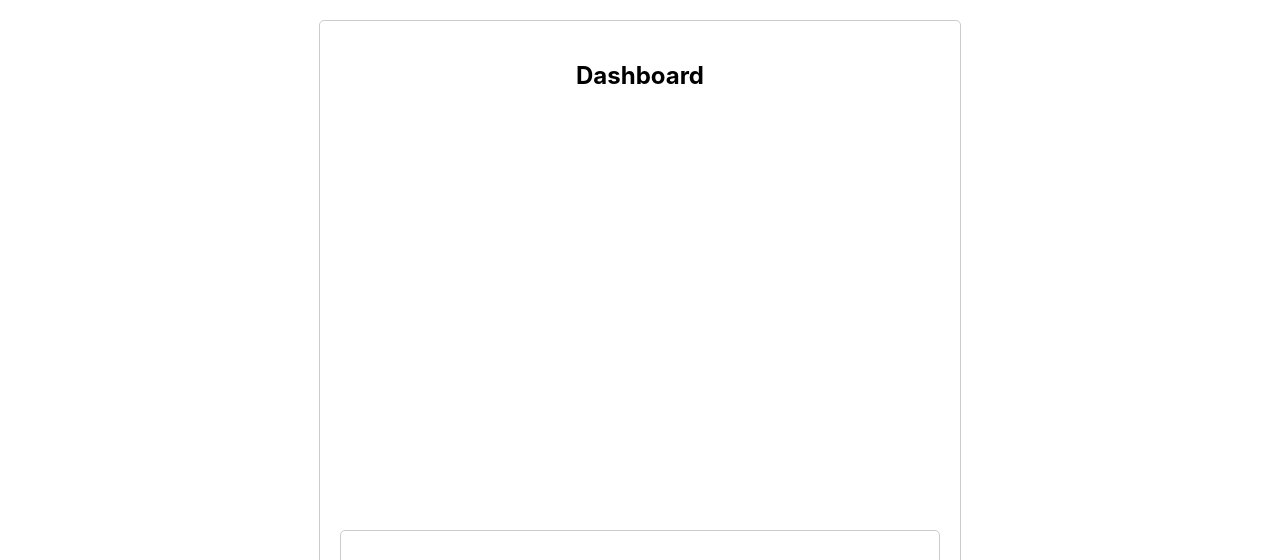
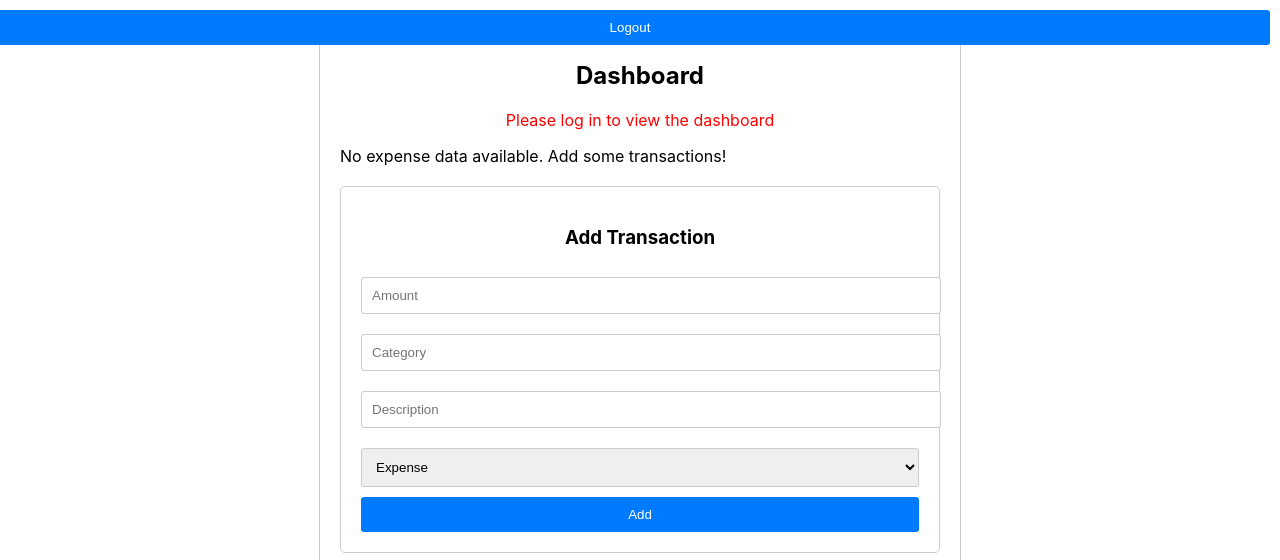
Before and after one commit to Shreyas21A/personal-finance-tracker, a React (Create React App) app in the folder frontend/: page /dashboard in a window 1280 px wide. Shown: the top 560 px of the page. Built offline with nearby package versions, Linux system fonts and the light colour scheme; no server answers.

Commit message:
Add logout button to dashboard

```diff
--- a/frontend/src/components/Dashboard.js
+++ b/frontend/src/components/Dashboard.js
@@ -4,16 +4,22 @@ import { Pie } from 'react-chartjs-2';
 import { Chart as ChartJS, ArcElement, Tooltip, Legend } from 'chart.js';
 import TransactionForm from './TransactionForm';
 import TransactionList from './TransactionList';
+import { useNavigate } from 'react-router-dom';
 
 ChartJS.register(ArcElement, Tooltip, Legend);
 
 function Dashboard() {
   const [chartData, setChartData] = useState({ labels: [], datasets: [] });
+  const [error, setError] = useState(null);
+  const navigate = useNavigate();
 
-  useEffect(() => {
   const fetchChartData = async () => {
     try {
       const token = localStorage.getItem('token');
+      if (!token) {
+        setError('Please log in to view the dashboard');
+        return;
+      }
       const res = await axios.get('http://localhost:5000/api/transactions/by-category', {
         headers: { 'x-auth-token': token },
       });
@@ -29,24 +35,42 @@ function Dashboard() {
           },
         ],
       });
+      setError(null);
     } catch (error) {
-        console.error(error.response.data);
-        alert('Failed to fetch chart data: ' + error.response.data.message);
+      console.error('Fetch chart data error:', error);
+      setError(error.response?.data?.message || 'Failed to fetch chart data');
     }
   };
+
+  useEffect(() => {
     fetchChartData();
   }, []);
 
   const handleAddTransaction = () => {
-    // Trigger chart data refresh
-    fetchChartData();
+    fetchChartData(); // Refresh chart after adding transaction
+  };
+
+  const handleLogout = () => {
+    localStorage.removeItem('token');
+    navigate('/login');
   };
 
   return (
     <div className="container">
       <h2>Dashboard</h2>
-      <div style={{ maxWidth: '400px', margin: '20px auto' }}>
+      <button
+        style={{ position: 'absolute', top: '10px', right: '10px' }}
+        onClick={handleLogout}
+      >
+        Logout
+      </button>
+      {error && <p style={{ color: 'red', textAlign: 'center' }}>{error}</p>}
+      <div className="chart-container">
+        {chartData.labels.length > 0 ? (
           <Pie data={chartData} />
+        ) : (
+          <p>No expense data available. Add some transactions!</p>
+        )}
       </div>
       <TransactionForm onAddTransaction={handleAddTransaction} />
       <TransactionList />
```
Also changed, not shown: 1 other file (tests, documents, lock files or other folders). Lines whose indentation alone changed are shown as unchanged.
